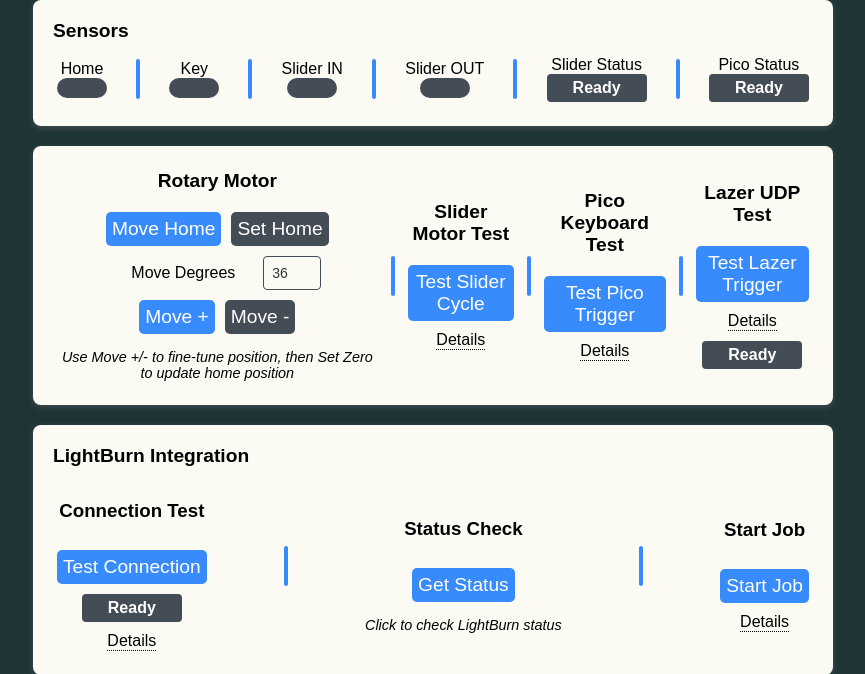
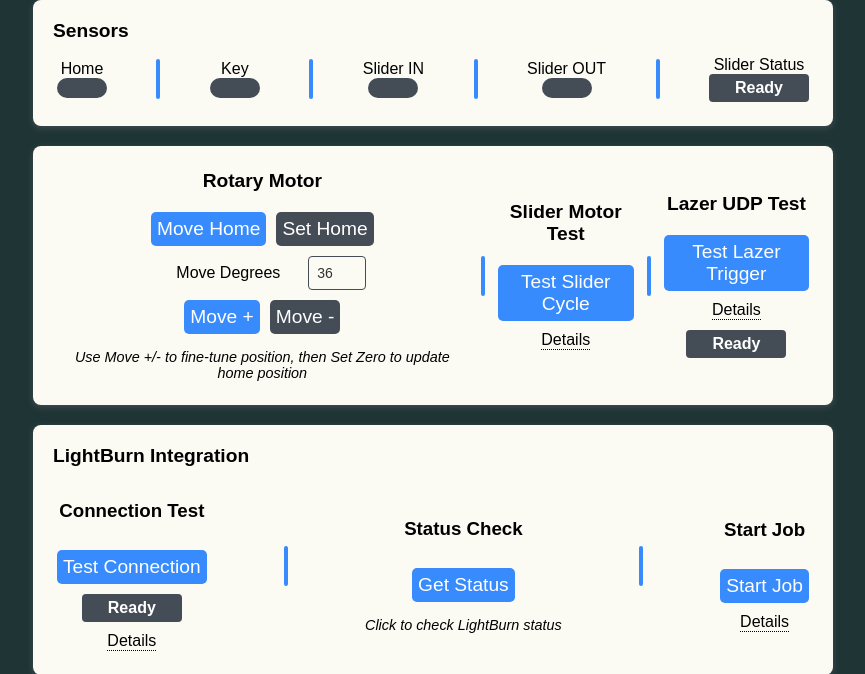
Before and after one commit to thelab-aaronbeaver/key-loader, a Flask app: page /config in a window 1280 px wide. Shown: the part 77-751 px from the top of the page, without its empty margins (207-1072 px from the left). Run offline with Flask 3, Linux system fonts and the light colour scheme; some libraries are stand-ins or nearby versions.

Commit message:
pico function removed

```diff
--- a/app.py
+++ b/app.py
@@ -264,12 +264,9 @@ def wait_for_lightburn_completion():
         time.sleep(pause_time)
         return False
 
-def send_pico_command(command):
-    """Send command to Raspberry Pico via GPIO trigger pulse to emulate keyboard press."""
-    print(f"📡 Sending to Pico: {command} (emulating keyboard Enter press)")
-
-    # Trigger Pico via GPIO pin (100ms pulse) to emulate keyboard Enter
-    hw.trigger_pico(duration_ms=100)
+def trigger_lightburn_job():
+    """Trigger LightBurn to start the current job."""
+    print(f"📡 Triggering LightBurn job...")
 
     # Send LightBurn start command via UDP automation protocol
     if config.get("lightburn_enabled", True):
@@ -373,6 +370,11 @@ def api_set_config():
 # --- ADDED: Background Cycle Function ---
 def run_cycle_background(total_cycles):
     """Run the main cycle loop in a background thread."""
+    cycle_start_time = time.time()
+    print(f"\n{'='*80}")
+    print(f"🚀 CYCLE STARTED - Processing {total_cycles} keys")
+    print(f"{'='*80}\n")
+
     try:
         # --- UPDATED: Start State - Check hall sensor and position slider OUT ---
         safe_set_app_state("system_message", "Starting key-driven cycle - checking initial position...")
@@ -434,25 +436,34 @@ def run_cycle_background(total_cycles):
 
             if hw.read_inductive_sensor():
                 # Key detected - process it
+                key_start_time = time.time()
                 keys_processed += 1
                 current_position += 1  # Only increment position when key is processed
                 safe_set_app_state("current_cycle", keys_processed)  # Update UI with keys processed count
                 safe_set_app_state("system_message", f"✅ Key detected at position {current_position} ({target_angle}°). Processing key {keys_processed} of {total_cycles}...")
                 emit_status_update()
+                print(f"\n{'─'*80}")
+                print(f"🔑 KEY {keys_processed}/{total_cycles} - Position {current_position} ({target_angle}°)")
+                print(f"{'─'*80}")
 
                 # Step 2: Key Processing Sequence (Reordered)
-                # 1. Trigger Pico and start LightBurn job
-                safe_set_app_state("system_message", f"Key {keys_processed} of {total_cycles}. Triggering Pico and starting LightBurn job...")
-                send_pico_command("keyboard_enter")
+                # 1. Start LightBurn job
+                safe_set_app_state("system_message", f"Key {keys_processed} of {total_cycles}. Starting LightBurn job...")
+                lightburn_start_time = time.time()
+                trigger_lightburn_job()
 
                 # 2. Wait for LightBurn job completion (or use pause timer if disabled)
                 if config.get("use_lightburn_status", True):
                     safe_set_app_state("system_message", f"Key {keys_processed} of {total_cycles}. Waiting for LightBurn job completion...")
                     wait_for_lightburn_completion()
+                    lightburn_duration = time.time() - lightburn_start_time
+                    print(f"⏱️  LightBurn job duration: {lightburn_duration:.2f}s")
                 else:
                     pause_time = max(config.get('pause_seconds', 1.0), 0)
                     safe_set_app_state("system_message", f"Key {keys_processed} of {total_cycles}. Waiting {pause_time:.1f}s pause timer...")
                     time.sleep(pause_time)
+                    lightburn_duration = pause_time
+                    print(f"⏱️  Pause timer: {lightburn_duration:.2f}s")
 
                 # 3. Move rotary motor to next position
                 safe_set_app_state("system_message", f"Key {keys_processed} of {total_cycles}. Moving rotary to next position...")
@@ -499,7 +510,10 @@ def run_cycle_background(total_cycles):
                     return
 
                 # 6. Key processing complete
+                key_duration = time.time() - key_start_time
                 safe_set_app_state("system_message", f"Key {keys_processed} of {total_cycles} complete. Ready for next search.")
+                print(f"✅ Key {keys_processed} complete - Total time: {key_duration:.2f}s (LightBurn: {lightburn_duration:.2f}s)")
+                print(f"{'─'*80}\n")
 
             else:
                 # No key detected - move to next position
@@ -552,13 +566,25 @@ def run_cycle_background(total_cycles):
 
                 safe_set_app_state("system_message", f"Search pattern complete at position {current_position}. Holding at MAX until next cycle.")
 
-        # Final cleanup
+        # Final cleanup and statistics
+        cycle_duration = time.time() - cycle_start_time
         final_state = safe_get_app_state()
+
+        print(f"\n{'='*80}")
+        print(f"📊 CYCLE STATISTICS")
+        print(f"{'='*80}")
+        print(f"Keys Processed: {keys_processed}/{total_cycles}")
+        print(f"Total Cycle Time: {cycle_duration:.2f}s ({cycle_duration/60:.1f} minutes)")
+        if keys_processed > 0:
+            avg_per_key = cycle_duration / keys_processed
+            print(f"Average Time per Key: {avg_per_key:.2f}s")
+        print(f"{'='*80}\n")
+
         if final_state["is_running"]:
             if final_state["emergency_stop"]:
-                safe_set_app_state("system_message", f"🚨 EMERGENCY STOP! Cycle terminated. Processed {keys_processed} keys out of {total_cycles} positions.")
+                safe_set_app_state("system_message", f"🚨 EMERGENCY STOP! Cycle terminated. Processed {keys_processed} keys in {cycle_duration:.1f}s.")
             elif final_state["stop_requested"]:
-                safe_set_app_state("system_message", f"Cycle stopped by user. Processed {keys_processed} keys out of {total_cycles} positions. Ready.")
+                safe_set_app_state("system_message", f"Cycle stopped by user. Processed {keys_processed} keys in {cycle_duration:.1f}s. Ready.")
             else:
                 # All keys processed successfully - perform 2 additional step movements
                 safe_set_app_state("system_message", f"All {keys_processed} keys processed. Performing 2 additional steps...")
@@ -580,7 +606,7 @@ def run_cycle_background(total_cycles):
                         safe_set_app_state("system_message", f"⚠️ Warning: Additional step {step} failed. Cycle complete but extra steps incomplete.")
                         break
 
-                safe_set_app_state("system_message", f"Cycle complete. Processed {keys_processed} keys out of {total_cycles} positions. 2 additional steps complete. Ready.")
+                safe_set_app_state("system_message", f"Cycle complete. Processed {keys_processed} keys in {cycle_duration:.1f}s. 2 additional steps complete. Ready.")
 
         # Emit final status update BEFORE resetting the cycle counters
         emit_status_update()
@@ -962,33 +988,7 @@ def api_udp_test():
     finally:
         safe_set_app_state("is_running", False)
 
-@app.route('/api/pico/test', methods=['POST'])
-def api_pico_test():
-    """Test Pico trigger functionality"""
-    current_state = safe_get_app_state()
-    if current_state["is_running"]:
-        return jsonify({"success": False, "message": "Busy"}), 400
-
-    try:
-        safe_update_app_state({
-            "is_running": True,
-            "system_message": "Testing Pico trigger..."
-        })
-
-        # Send trigger pulse to Pico
-        hw.trigger_pico(duration_ms=100)
-
-        safe_set_app_state("system_message", "Pico trigger sent successfully")
-        return jsonify({"success": True, "message": "Pico trigger sent"})
-
-    except Exception as e:
-        safe_set_app_state("system_message", f"Pico test error: {str(e)}")
-        final_state = safe_get_app_state()
-        return jsonify({"success": False, "message": final_state["system_message"]})
-    finally:
-        safe_set_app_state("is_running", False)
-
-# --- ADDED: LightBurn test endpoints ---
+# --- LightBurn test endpoints ---
 @app.route('/api/lightburn/ping', methods=['POST'])
 def api_lightburn_ping():
     """Test LightBurn connection"""
--- a/static/config.js
+++ b/static/config.js
@@ -15,8 +15,6 @@ document.addEventListener('DOMContentLoaded', () => {
     const btnSetZero = document.getElementById('btn-set-zero');
     const btnSliderTest = document.getElementById('btn-slider-test');
     const sliderStatus = document.getElementById('slider-status');
-    const btnPicoTest = document.getElementById('btn-pico-test');
-    const picoStatus = document.getElementById('pico-status');
     const btnLazerTest = document.getElementById('btn-lazer-test');
     const lazerStatus = document.getElementById('lazer-status');
     const btnLightburnPing = document.getElementById('btn-lightburn-ping');
@@ -52,7 +50,6 @@ document.addEventListener('DOMContentLoaded', () => {
         if (btnFwd) btnFwd.disabled = b;
         if (btnBwd) btnBwd.disabled = b;
         if (btnSliderTest) btnSliderTest.disabled = b;
-        if (btnPicoTest) btnPicoTest.disabled = b;
         if (btnLazerTest) btnLazerTest.disabled = b;
         if (btnLightburnPing) btnLightburnPing.disabled = b;
         if (btnLightburnStatus) btnLightburnStatus.disabled = b;
@@ -159,44 +156,6 @@ document.addEventListener('DOMContentLoaded', () => {
                 if (sliderStatus) {
                     sliderStatus.textContent = 'Test Error';
                     sliderStatus.className = 'status-text failed';
-                }
-                if (msg) msg.textContent = 'Error: ' + e.message;
-            } finally {
-                setBusy(false);
-            }
-        });
-    }
-
-    if (btnPicoTest) {
-        btnPicoTest.addEventListener('click', async () => {
-            if (picoStatus) {
-                picoStatus.textContent = 'Testing Pico trigger...';
-                picoStatus.className = 'status-text testing';
-            }
-            if (msg) msg.textContent = 'Sending trigger to Pico...';
-            setBusy(true);
-            try {
-                const data = await postJSON('/api/pico/test');
-                if (picoStatus) {
-                    if (data.success) {
-                        picoStatus.textContent = 'Trigger Sent';
-                        picoStatus.className = 'status-text complete';
-                    } else {
-                        picoStatus.textContent = 'Test Failed';
-                        picoStatus.className = 'status-text failed';
-                    }
-                }
-                if (msg) {
-                    if (data.success) {
-                        msg.textContent = 'Pico trigger sent successfully - check if Enter key was pressed';
-                    } else {
-                        msg.textContent = data.message || 'Pico test failed';
-                    }
-                }
-            } catch (e) {
-                if (picoStatus) {
-                    picoStatus.textContent = 'Test Error';
-                    picoStatus.className = 'status-text failed';
                 }
                 if (msg) msg.textContent = 'Error: ' + e.message;
             } finally {
@@ -382,11 +341,6 @@ document.addEventListener('DOMContentLoaded', () => {
                 }
             }
 
-            if (picoStatus) {
-                picoStatus.textContent = 'Ready';
-                picoStatus.className = 'status-text';
-            }
-
             if (lazerStatus) {
                 lazerStatus.textContent = 'Ready';
                 lazerStatus.className = 'status-text';
@@ -468,7 +422,6 @@ document.addEventListener('DOMContentLoaded', () => {
 
     // Initialize status elements
     if (sliderStatus) sliderStatus.className = 'status-text';
-    if (picoStatus) picoStatus.className = 'status-text';
     if (lazerStatus) lazerStatus.className = 'status-text';
 
     // Load configuration and start fallback polling if WebSocket is not available
--- a/static/script.js
+++ b/static/script.js
@@ -19,7 +19,6 @@ document.addEventListener('DOMContentLoaded', function () {
     const sliderMinIndicator = document.getElementById('smin');
     const sliderMaxIndicator = document.getElementById('smax');
     const sliderStatusDisplay = document.getElementById('slider-status');
-    const picoStatusDisplay = document.getElementById('pico-status');
     const cyclesProgressDisplay = document.getElementById('cycles-progress');
     const currentPositionDisplay = document.getElementById('current-position'); // May not exist
 
--- a/templates/config.html
+++ b/templates/config.html
@@ -28,8 +28,6 @@
                 <div class="flex-item">Slider OUT <span id="smax" class="indicator_config"></span></div>
                 <div class="flex-item"><span class="divider"></span></div>
                 <div class="flex-item">Slider Status <span id="slider-status" class="status-text">Ready</span></div>
-                <div class="flex-item"><span class="divider"></span></div>
-                <div class="flex-item">Pico Status <span id="pico-status" class="status-text">Ready</span></div>
             </div>
         </div>
 
@@ -64,19 +62,6 @@
                         <div class="tooltip">Details
                             <span class="tooltiptext">This will move slider from MIN → MAX and stop (basic movement
                                 test)</span>
-                        </div>
-                    </div>
-                </div>
-                <div class="flex-item"><span class="divider"></span></div>
-                <div class="flex-item">
-                    <h2>Pico Keyboard Test</h2>
-                    <div class="row">
-                        <button id="btn-pico-test" class="btn-move">Test Pico Trigger</button>
-                    </div>
-                    <div class="row">
-                        <div class="tooltip">Details
-                            <span class="tooltiptext">This will send a trigger pulse to the Raspberry Pico (GPIO 4).
-                                <br> Pico should press Enter key if properly connected and configured</span>
                         </div>
                     </div>
                 </div>
```
Also changed, not shown: hardware_controller.py (+0 -18 lines), templates/index.html (+12 -5 lines), CHANGELOG.md (added), README.md.
